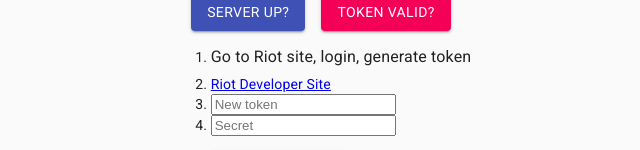
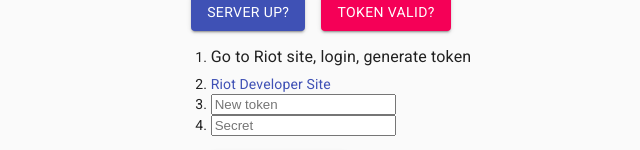
Before and after one commit to Wolven531/simple-cra-app, a React (Create React App) app: page /config in a window 1280 px wide. Shown: the part 238-388 px from the top of the page, without its empty margins (319-959 px from the left). Built offline with nearby package versions, Linux system fonts and the light colour scheme.

Commit message:
Replaced anchors with link tags

```diff
--- a/src/ConfigPage/ConfigPage.tsx
+++ b/src/ConfigPage/ConfigPage.tsx
@@ -1,4 +1,4 @@
-import { Button, Container, Grid, Typography } from '@material-ui/core'
+import { Button, Container, Grid, Typography, Link } from '@material-ui/core'
 import React, { FC, useState } from 'react'
 import { ApiService } from '../services/ApiService'
 import './ConfigPage.css'
@@ -9,7 +9,11 @@ export interface ConfigPageProps {
 	defaultToken?: string
 }
 
-const ConfigPage: FC<ConfigPageProps> = ({ api, defaultSecret = '', defaultToken = '' }) => {
+const ConfigPage: FC<ConfigPageProps> = ({
+	api,
+	defaultSecret = '',
+	defaultToken = '',
+}) => {
 	const [newToken, setNewToken] = useState(defaultToken)
 	const [secret, setSecret] = useState(defaultSecret)
 
@@ -77,13 +81,13 @@ const ConfigPage: FC<ConfigPageProps> = ({ api, defaultSecret = '', defaultToken
 						</Typography>
 					</li>
 					<li>
-						<a
+						<Link
 							href="https://developer.riotgames.com"
 							target="_blank"
 							rel="noopener noreferrer"
 						>
 							Riot Developer Site
-						</a>
+						</Link>
 					</li>
 					<li>
 						<input
```
Also changed, not shown: 2 other files (tests, documents, lock files or other folders).
